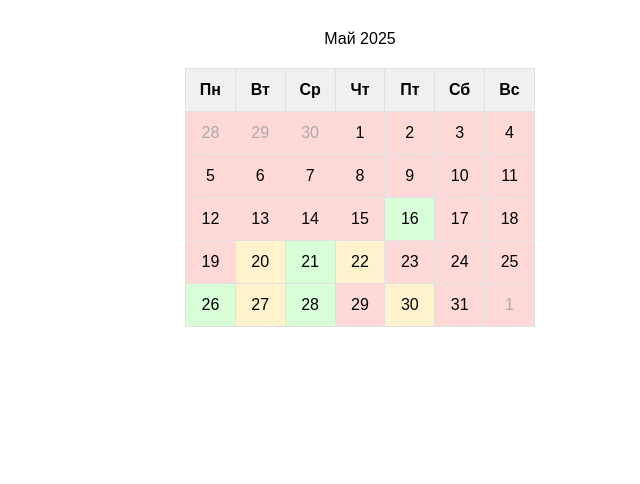
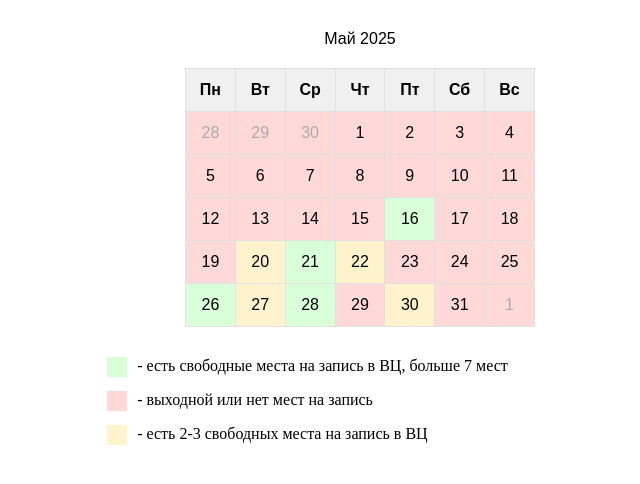
Before and after one commit to demonzloebychi/calendar, a plain HTML site: page index.html in a window 1280 px wide. Shown: the whole page, without its empty margins (280-920 px from the left). Drawn offline with Linux system fonts and the light colour scheme.

Commit message:
add info

```diff
--- a/index.html
+++ b/index.html
@@ -13,6 +13,12 @@
   <div id="calendar"></div>
 
 
+  <div class="calendar__info">
+    <p> - есть свободные места на запись в ВЦ, больше 7 мест</p>
+    <p> - выходной или нет мест на запись</p>
+    <p> - есть 2-3 свободных места на запись в ВЦ</p>
+  </div>
+
   <script src="script.js">
   </script>
 </body>
--- a/main.css
+++ b/main.css
@@ -70,3 +70,38 @@
   .dates{
 
   }
+
+
+.calendar__info p{
+  margin-left: 30%;
+  position: relative;
+  padding-left: 30px;
+
+}
+  .calendar__info p:nth-child(1):before{
+     content: "";
+    top: 0;
+    left: 0px;
+    position: absolute;
+    width: 20px;
+    height: 20px;
+    background-color: #d8ffd8;
+  }
+  .calendar__info p:nth-child(2):before{
+     content: "";
+    top: 0;
+    left: 0;
+    position: absolute;
+    width: 20px;
+    height: 20px;
+    background-color: #ffd8d8;
+  }
+  .calendar__info p:nth-child(3):before{
+     content: "";
+    top: 0;
+    left: 0;
+    position: absolute;
+    width: 20px;
+    height: 20px;
+    background-color: #fff3cd;
+  }
```
Also changed, not shown: integreted-more-calendar.html (+9 -2 lines).
